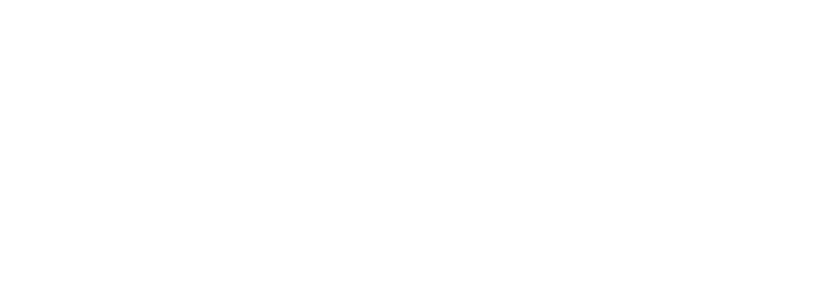
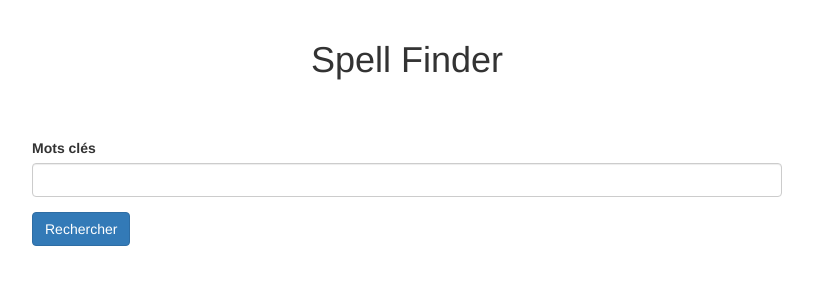
Before and after one commit to charlenelecouturier/Devoir2_BDD, an Angular app in the folder src/main/exercice1/appSearch/: page / in a window 1280 px wide. Shown: the top 300 px of the page, without its empty margins (233-1046 px from the left). Built offline with nearby package versions, Linux system fonts and the light colour scheme; no server answers.

Commit message:
Update app.component.html

```diff
--- a/src/main/exercice1/appSearch/src/app/app.component.html
+++ b/src/main/exercice1/appSearch/src/app/app.component.html
@@ -5,7 +5,7 @@
 
   </div>
   <div class="col-sm-8 col-sm-offset-2">
-    <form #form="ngForm" (ngSubmit)="onSubmit(f" >
+    <form >
       <div class="form-group">
         <label for="name">
          Mots clés
@@ -17,7 +17,6 @@
 
     </form>
     <br>
-   {{champMot}}
   </div>
 </div>
 </div>
```
